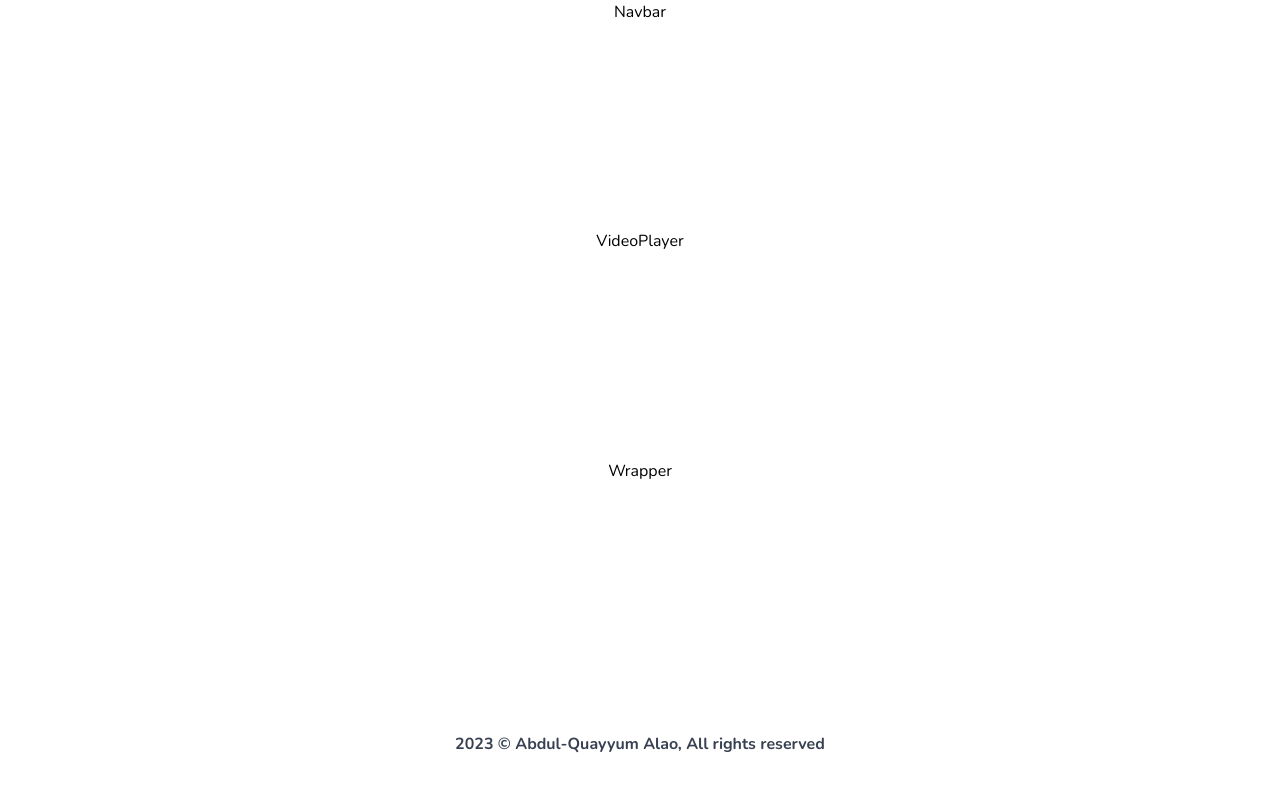
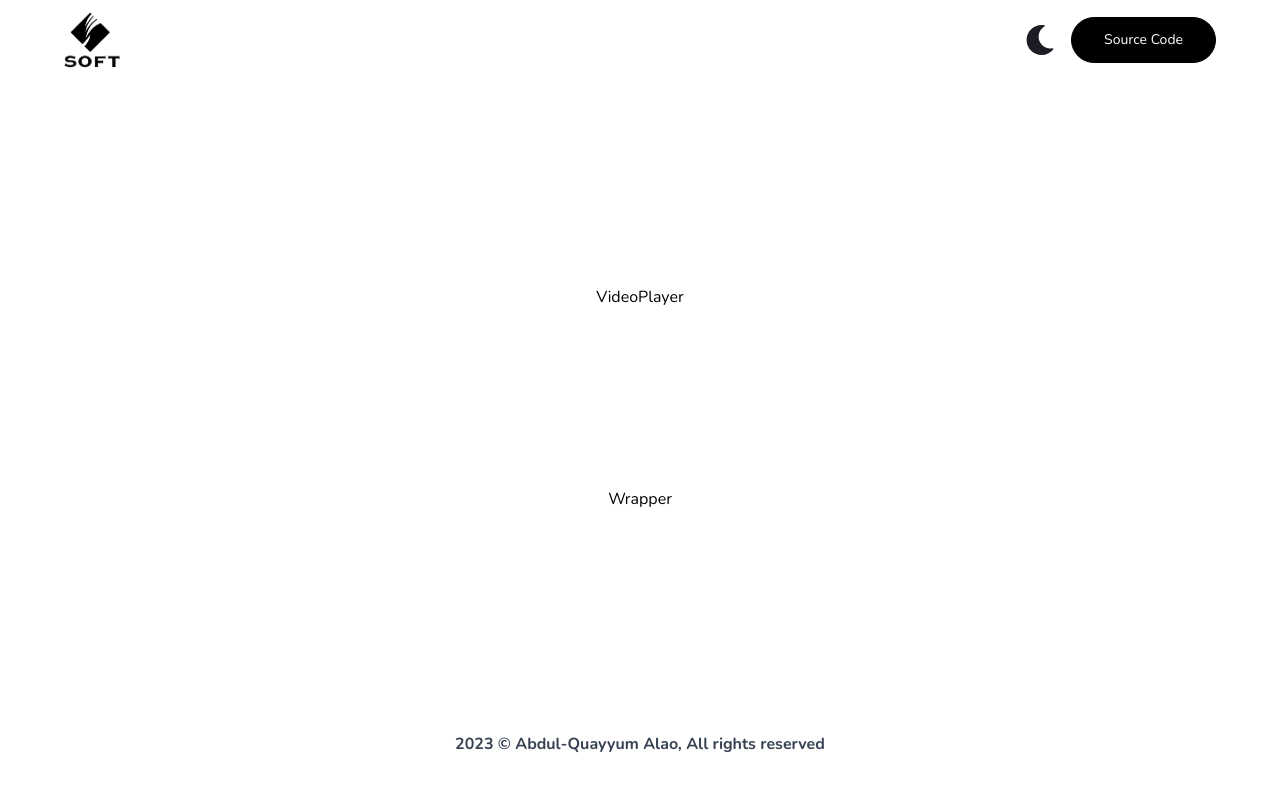
Before and after one commit to AbdulQuayyum/project-video-app, a React (Vite) app in the folder client/: page / in a window 1280 px wide. Shown: the top 790 px of the page. Built offline with nearby package versions, Linux system fonts and the light colour scheme.

Commit message:
Added DarkMode to the project...

```diff
--- a/client/src/Components/Navbar.jsx
+++ b/client/src/Components/Navbar.jsx
@@ -1,9 +1,28 @@
 import React from 'react'
 
+import { Toggler } from "../Theme/Index"
+import Logo from "/logo.png"
+
 const Navbar = () => {
-  return (
-    <div>Navbar</div>
-  )
+    return (
+        <nav className='flex justify-between items-center w-full mb-10 pt-3'>
+            <>
+                <img src={Logo} alt='Logo' className='w-14 h-auto object-contain' />
+            </>
+            <div className=' flex gap-4'>
+                <Toggler />
+                <button
+                    type='button'
+                    onClick={() =>
+                        window.open("https://github.com/AbdulQuayyum/project-video-app.git", "_blank")
+                    }
+                    className='rounded-full border border-black bg-black py-3 px-8 text-sm text-white transition-all hover:bg-white hover:text-black dark:bg-white dark:text-black dark:hover:bg-black dark:hover:text-white'
+                >
+                    Source Code
+                </button>
+            </div>
+        </nav>
+    )
 }
 
 export default Navbar
--- /dev/null
+++ b/client/src/Contexts/ThemeContext.jsx
@@ -0,0 +1,47 @@
+import React from 'react'
+
+const getInitialTheme = () => {
+    if (typeof window !== 'undefined' && window.localStorage) {
+        const storedPrefs = window.localStorage.getItem('color-theme')
+        if (typeof storedPrefs === 'string') {
+            return storedPrefs
+        }
+
+        const userMedia = window.matchMedia('(prefers-color-scheme: dark)')
+        if (userMedia.matches) {
+            return 'dark'
+        }
+    }
+
+    return 'light' // light theme as the default
+}
+
+export const ThemeContext = React.createContext()
+
+export const ThemeProvider = ({ initialTheme, children }) => {
+    const [theme, setTheme] = React.useState(getInitialTheme)
+
+    const rawSetTheme = (rawTheme) => {
+        const root = window.document.documentElement
+        const isDark = rawTheme === 'dark'
+
+        root.classList.remove(isDark ? 'light' : 'dark')
+        root.classList.add(rawTheme)
+
+        localStorage.setItem('color-theme', rawTheme)
+    }
+
+    if (initialTheme) {
+        rawSetTheme(initialTheme)
+    }
+
+    React.useEffect(() => {
+        rawSetTheme(theme)
+    }, [theme])
+
+    return (
+        <ThemeContext.Provider value={{ theme, setTheme }}>
+            {children}
+        </ThemeContext.Provider>
+    )
+}
--- a/client/src/Main.jsx
+++ b/client/src/Main.jsx
@@ -1,12 +1,18 @@
 import React from 'react'
 import ReactDOM from 'react-dom/client'
 
+import { Background } from "./Theme/Index"
+import { ThemeProvider } from './Contexts/ThemeContext'
 import App from './App.jsx'
 import "./Styles/Index.css"
 import "./Styles/Style.css"
 
 ReactDOM.createRoot(document.getElementById('root')).render(
   <React.StrictMode>
-    <App />
+    <Background>
+      <ThemeProvider>
+        <App />
+      </ThemeProvider>
+    </Background>
   </React.StrictMode>,
 )
--- /dev/null
+++ b/client/src/Theme/Background.jsx
@@ -0,0 +1,13 @@
+import React from "react"
+
+const Background = ({ children }) => {
+  return (
+    <>
+      <div className="transition-all duration-1000 min-h-screen dark:bg-[#1c1c24]">
+        {children}
+      </div>
+    </>
+  )
+}
+
+export default Background
--- /dev/null
+++ b/client/src/Theme/Index.jsx
@@ -0,0 +1,7 @@
+import Background from "./Background"
+import Toggler from "./ThemeToggle"
+
+export {
+    Background,
+    Toggler
+}
--- /dev/null
+++ b/client/src/Theme/ThemeToggle.jsx
@@ -0,0 +1,25 @@
+import React from 'react'
+import { FaSun, FaMoon } from "react-icons/fa"
+import { ThemeContext } from '../Contexts/ThemeContext'
+
+const Toggler = () => {
+    const { theme, setTheme } = React.useContext(ThemeContext)
+
+    return (
+        <div className="transition duration-500 ease-in-out flex justify-center items-center">
+            {theme === 'dark' ? (
+                <FaSun
+                    onClick={() => setTheme(theme === 'dark' ? 'light' : 'dark')}
+                    className="text-gray-500 dark:text-gray-50 transition-all duration-500 w-[28px] h-[28px] md:w-[30px] md:h-[30px] flex justify-center items-center cursor-pointer"
+                />
+            ) : (
+                <FaMoon
+                    onClick={() => setTheme(theme === 'dark' ? 'light' : 'dark')}
+                    className="text-[#1c1c24] dark:text-gray-50 transition-all duration-500 w-[28px] h-[28px] md:w-[30px] md:h-[30px] flex justify-center items-center cursor-pointer"
+                />
+            )}
+        </div>
+    )
+}
+
+export default Toggler
```
